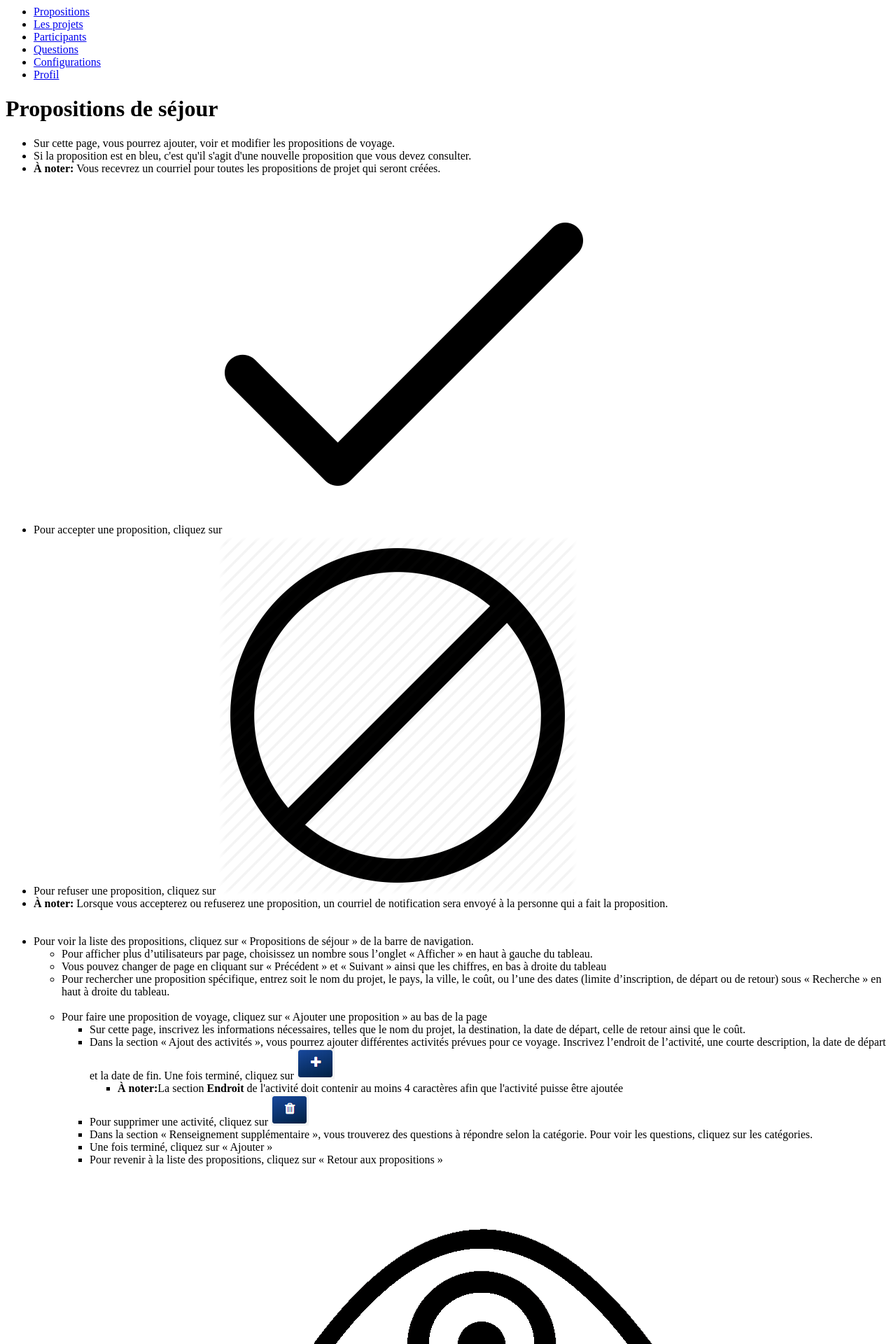
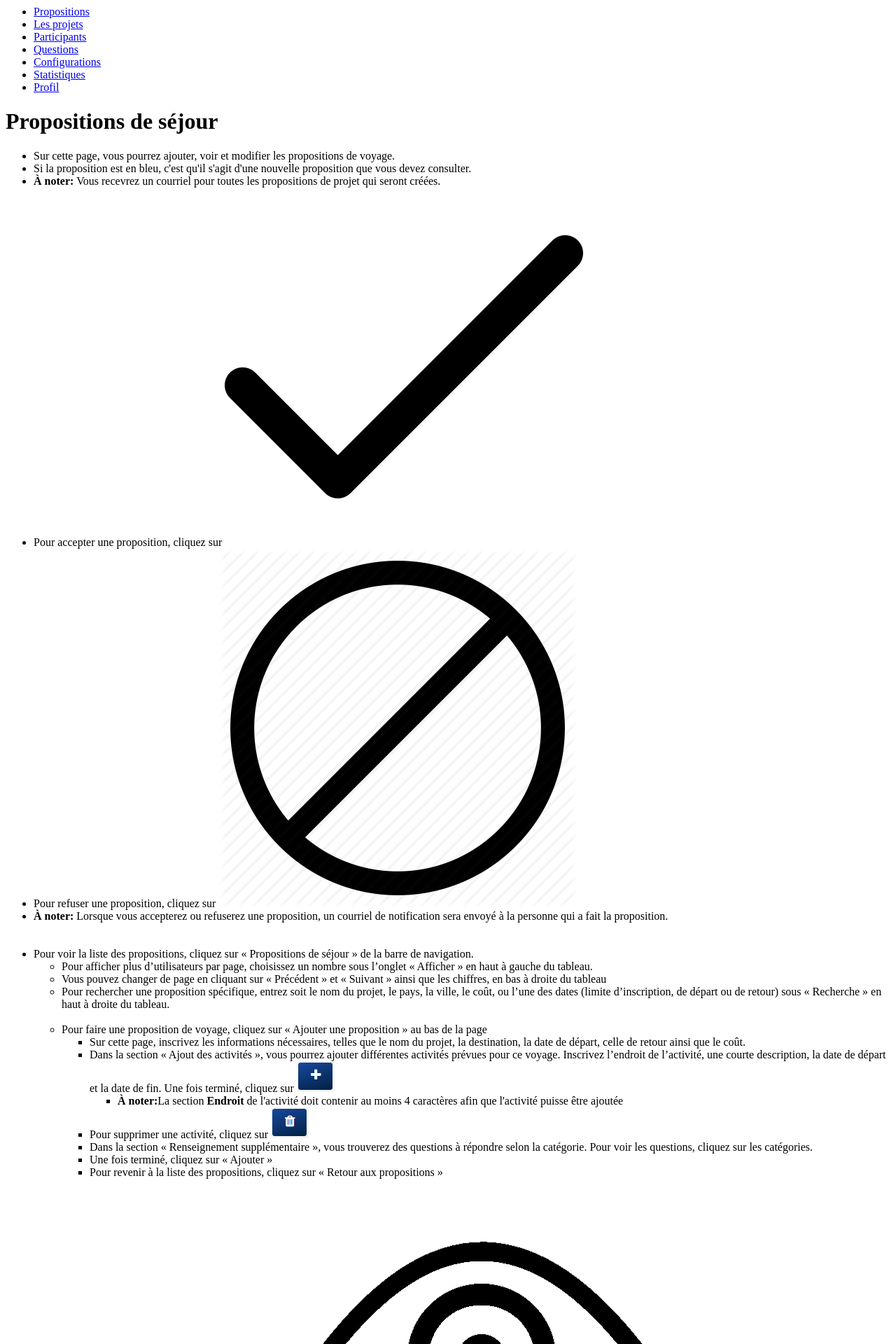
Before and after one commit to SilverPh0ton/ImplantationInternational, a PHP site: template View/Noauth/tutoriel.php in a window 1280 px wide. Shown: the top 1920 px of the page at 70% size. Run offline with PHP 8.4, Linux system fonts and the light colour scheme; the template is opened without the code that fills it, so the values that code supplies are empty; some libraries are stand-ins or nearby versions.

Commit message:
Tuto stats

```diff
--- a/View/Noauth/Tutoriel/tutoriel-admin.php
+++ b/View/Noauth/Tutoriel/tutoriel-admin.php
@@ -18,7 +18,10 @@
                 <a class="nav-link" href="#section4">Configurations</a>
             </li>
             <li class="nav-item">
-                <a class="nav-link" href="#section6">Profil</a>
+                <a class="nav-link" href="#section6">Statistiques</a>
+            </li>
+            <li class="nav-item">
+                <a class="nav-link" href="#section7">Profil</a>
             </li>
 
 
@@ -372,8 +375,31 @@
                 </li>
             </ul>
         </div>
+        <div id="section6" class="section">
+            <h1>Statistiques</h1>
+            <ul>
+                <li>Pour voir les statistiques concernant les différents séjours effectués, cliquez sur « Statistiques » dans la barre de navigation.</li>
+                <ul>
+                    <li>
+                        Sur cette page, vous pourrez voir les statistiques selon le nombre d'étudiants par séjour, le nombre d'accompagnateurs par séjour, le nombre de séjours ainsi que les projets à venir.
+                    </li>
+                    <li>Pour afficher plus de questions par page, choisissez un nombre sous l’onglet « Afficher » en haut à gauche du tableau.</li>
+                    <li>Vous pouvez changer de page en cliquant sur « Précédent » et « Suivant » ainsi que les chiffres, en bas à droite du tableau.</li>
+                    <li>Pour rechercher une question spécifique, entrez ce que vous voulez trouver sous « Recherche » en haut à droite du tableau.</li>
 
-        <div id="section6" class="section">
+                    <li>Vous pouvez générer un fichier PDF des détails du projet, cliquez sur le bouton  « Générer un PDF » au bas de chacun des tableaux</li>
+                </ul>
+
+
+
+            </ul>
+
+
+        </div>
+
+
+
+        <div id="section7" class="section">
             <h1>Profil</h1>
             <ul>
                 <li>
```
